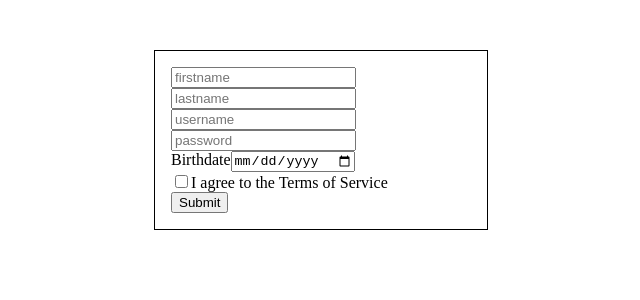
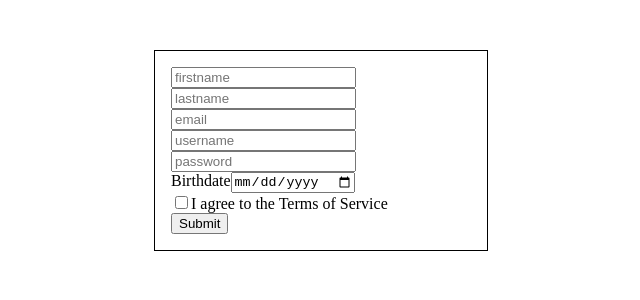
Before and after one commit to risatesole/farmManagementSystem, a React (Vite) app in the folder platform/frontend/: page /signup in a window 1280 px wide. Shown: the top 300 px of the page, without its empty margins (319-959 px from the left). Built offline with nearby package versions, Linux system fonts and the light colour scheme.

Commit message:
feat(frontend): add email field to signup form and update AuthService to handle email

```diff
--- a/platform/frontend/src/pages/signup/Signup.tsx
+++ b/platform/frontend/src/pages/signup/Signup.tsx
@@ -13,6 +13,7 @@ function Formulario() {
   const [formData, setFormData] = useState<UserCredentials>({
     firstname: "",
     lastname: "",
+    email:"",
     username: "",
     password: "",
     birthdate: "",
@@ -33,6 +34,7 @@ function Formulario() {
     const requiredFields: (keyof UserCredentials)[] = [
       "firstname",
       "lastname",
+      "email",
       "username",
       "password",
       "birthdate",
@@ -56,6 +58,7 @@ function Formulario() {
       firstname: formData.firstname,
       lastname: formData.lastname,
       birthdate: formData.birthdate,
+      email: formData.email,
       username: formData.username,
       password: formData.password,
       agreedTermsOfService: formData.agreedTermsOfService,
@@ -65,7 +68,9 @@ function Formulario() {
     if (result.success == false) {
       alert(result.message);
     } else {
-      alert("successfull signup");
+      // console.log(result.error?.message);
+
+      alert(`${result.message}`);
       navigate("/login");
     }
   };
@@ -92,6 +97,18 @@ function Formulario() {
           name="lastname"
           placeholder="lastname"
           value={formData.lastname}
+          onChange={handleChange}
+        />
+      </div>
+
+      <div>
+        <label htmlFor="email"></label>
+        <input
+          type="text"
+          id="email"
+          name="email"
+          placeholder="email"
+          value={formData.email}
           onChange={handleChange}
         />
       </div>
--- a/platform/frontend/src/services/authentication/AuthService.ts
+++ b/platform/frontend/src/services/authentication/AuthService.ts
@@ -1,4 +1,5 @@
 export type UserCredentials = {
+  email:string;
   username: string;
   password: string;
   firstname: string;
@@ -107,6 +108,7 @@ export class AuthService {
         body: JSON.stringify({
           firstname: credentials.firstname,
           lastname: credentials.lastname,
+          email: credentials.email,
           username: credentials.username,
           password: credentials.password,
           birthdate: credentials.birthdate,
```
